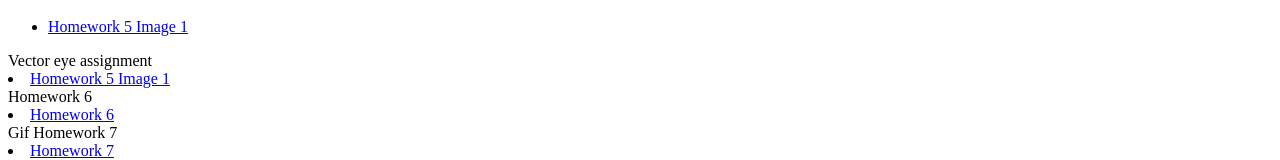
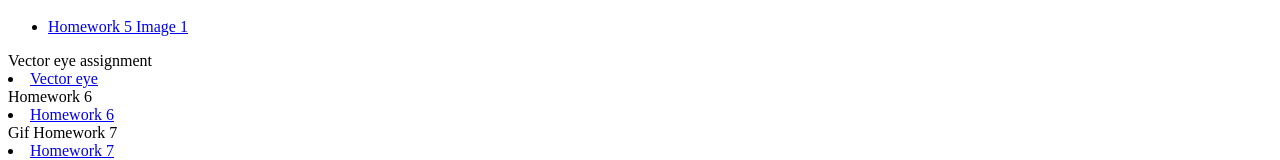
Before and after one commit to Lizbethg1013/LizbethGmedpl150, a plain HTML site: page index.html in a window 1280 px wide. Shown: the part 411-571 px from the top of the page. Drawn offline with Linux system fonts and the light colour scheme.

Commit message:
Update index.html

```diff
--- a/index.html
+++ b/index.html
@@ -35,7 +35,7 @@
         </ul>
       </li>
     Vector eye assignment
-     <li><a href="Eyeassignment2.jpg">Homework 5 Image 1</a></li>
+     <li><a href="Eyeassignment2.jpg"> Vector eye</a></li>
   </ul>
   </li>
     Homework 6
```
